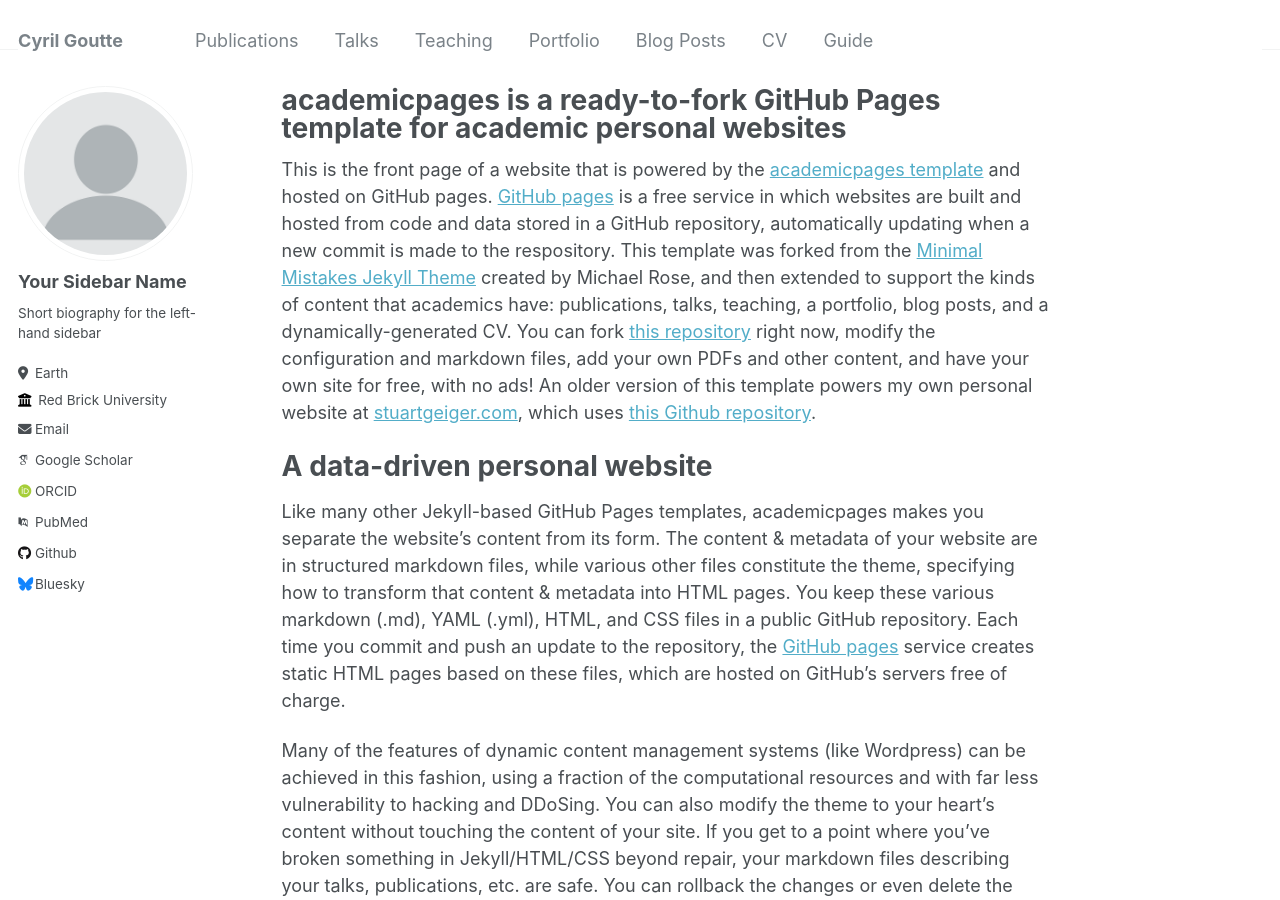
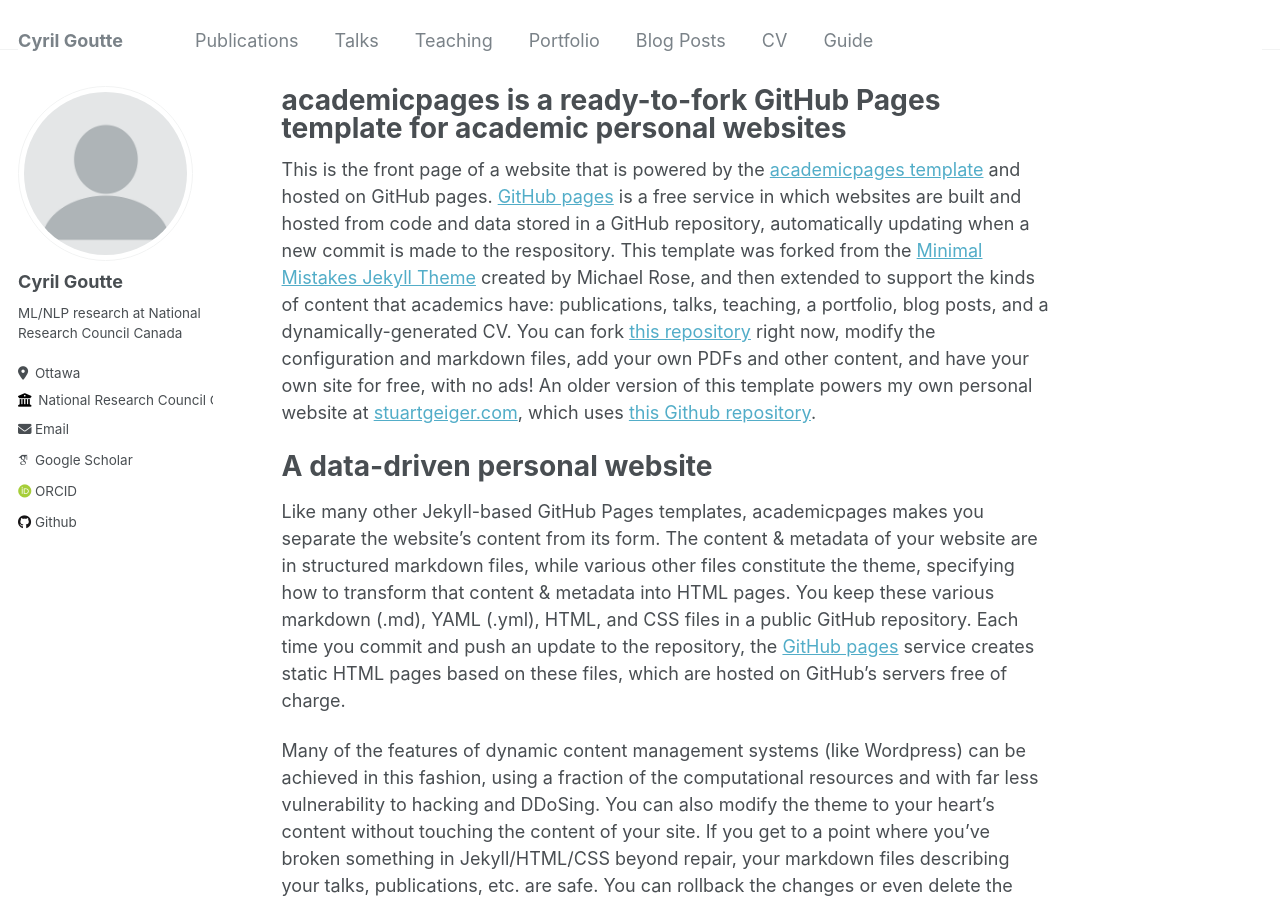
Before and after one commit to cyrilgoutte/cyrilgoutte.github.io, a Jekyll site: the page built from _pages/about.md, in a window 1280 px wide and 900 px high. Built offline with Jekyll 4.4.1, drawn with Linux system fonts in a browser that asks for light colours; some web fonts are replaced.

Commit message:
Update _config.yml

```diff
--- a/_config.yml
+++ b/_config.yml
@@ -12,9 +12,9 @@
 title_separator          : "-"
 name                     : &name "Cyril Goutte"
 description              : &description "ML/NLP research"
-url                      : https://academicpages.github.io # the base hostname & protocol for your site e.g. "https://mmistakes.github.io"
+url                      : https://cyrilgoutte.github.io # the base hostname & protocol for your site e.g. "https://mmistakes.github.io"
 baseurl                  : "" # the subpath of your site, e.g. "/blog"
-repository               : "academicpages/academicpages.github.io"
+repository               : "cyrilgoutte/cyrilgoutte.github.io"
 
 # Site Author - The following control what appear as part of the author content on the side bar.
 #               If a field is blank the icon and link will not appear, otherwise it will be shown.
@@ -22,32 +22,32 @@
 author:
   # Biographic information
   avatar           : "profile.png"
-  name             : "Your Sidebar Name"
+  name             : "Cyril Goutte"
   pronouns         : # example: "she/her"
-  bio              : "Short biography for the left-hand sidebar"
-  location         : "Earth"
-  employer         : "Red Brick University"
+  bio              : "ML/NLP research at National Research Council Canada"
+  location         : "Ottawa"
+  employer         : "National Research Council Canada"
   uri              : # URL
-  email            : "none@example.org"
+  email            : "Cyril dot Goutte at nrc dash cnrc dot gc dot ca"
 
   # Academic websites
   arxiv            : # URL - Update with the correct link to your profile
-  googlescholar    : "https://scholar.google.com/citations?user=PS_CX0AAAAAJ"
+  googlescholar    : "https://scholar.google.com/citations?user=AzjgnpsAAAAJ"
   impactstory      : # URL
-  orcid            : "http://orcid.org/yourorcidurl"
-  pubmed           : "https://www.ncbi.nlm.nih.gov/pubmed/?term=john+snow"
+  orcid            : "https://orcid.org/0000-0003-4939-6555"
+  pubmed           : # URL "https://www.ncbi.nlm.nih.gov/pubmed/?term=john+snow"
   researchgate     : # URL
 
   # Repositories and software development
   bitbucket        : # Username - Update with your username on the site
   codepen          : # Username
   dribbble         : # Username
-  github           : "academicpages"
+  github           : "cyrilgoutte"
   kaggle           : # Username
   stackoverflow    : # User number or user number and name (i.e., use "1" or "1/jeff-atwood")
 
   # Social media
-  bluesky          : "bsky.app" # Replace this with you Bluesky username
+  bluesky          : # Username "bsky.app" # Replace this with you Bluesky username
   facebook         : # Username
   flickr           : # Username
   foursquare       : # Username
@@ -77,7 +77,7 @@
 teaser                   :  # filename of teaser fallback teaser image placed in /images/, .e.g. "500x300.png"
 breadcrumbs              : false # true, false (default)
 words_per_minute         : 160
-future                   : true
+future                   : false
 read_more                : "disabled" # if enabled, adds "Read more" links to excerpts
 talkmap_link             : false #change to true to add link to talkmap on talks page
 comments:
```
